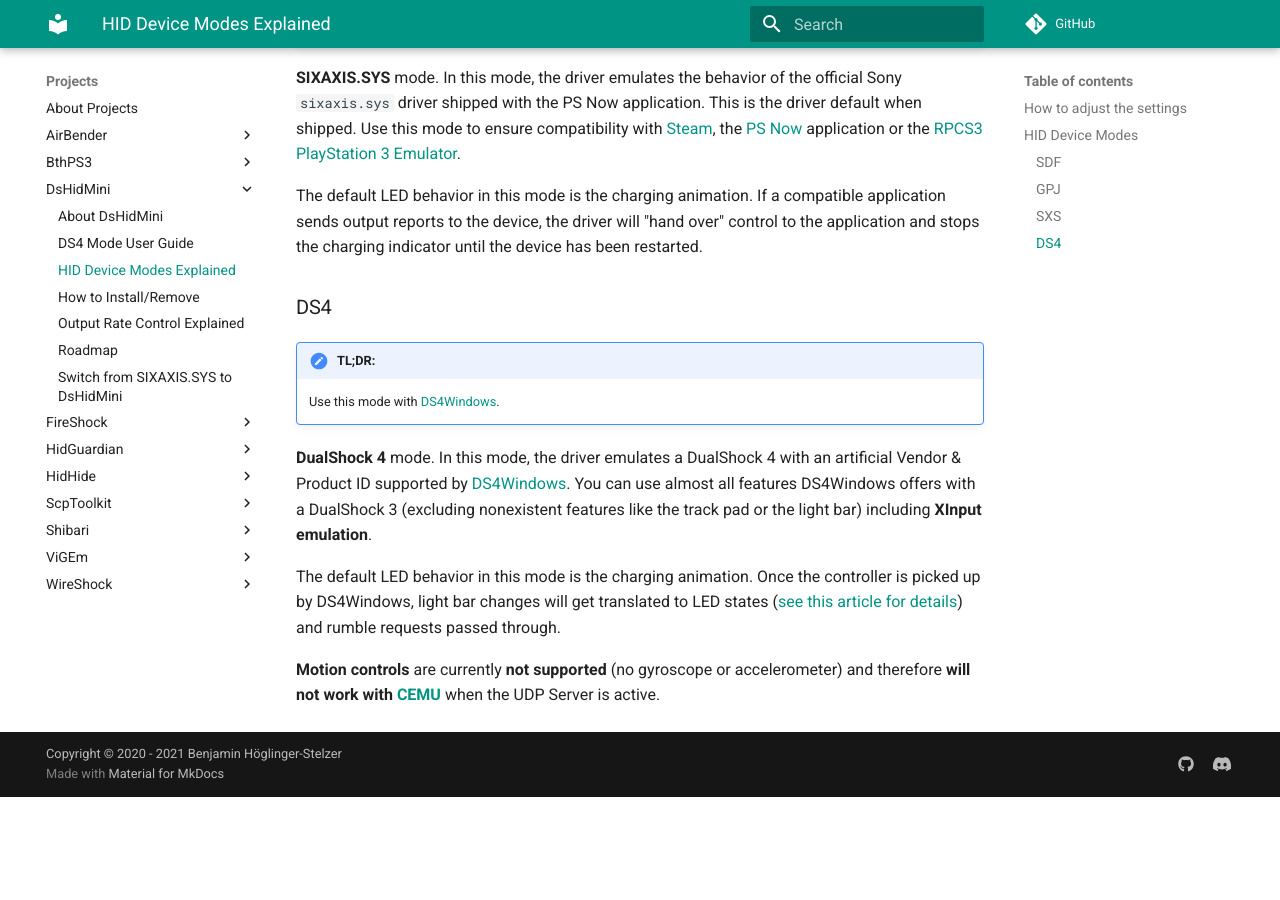
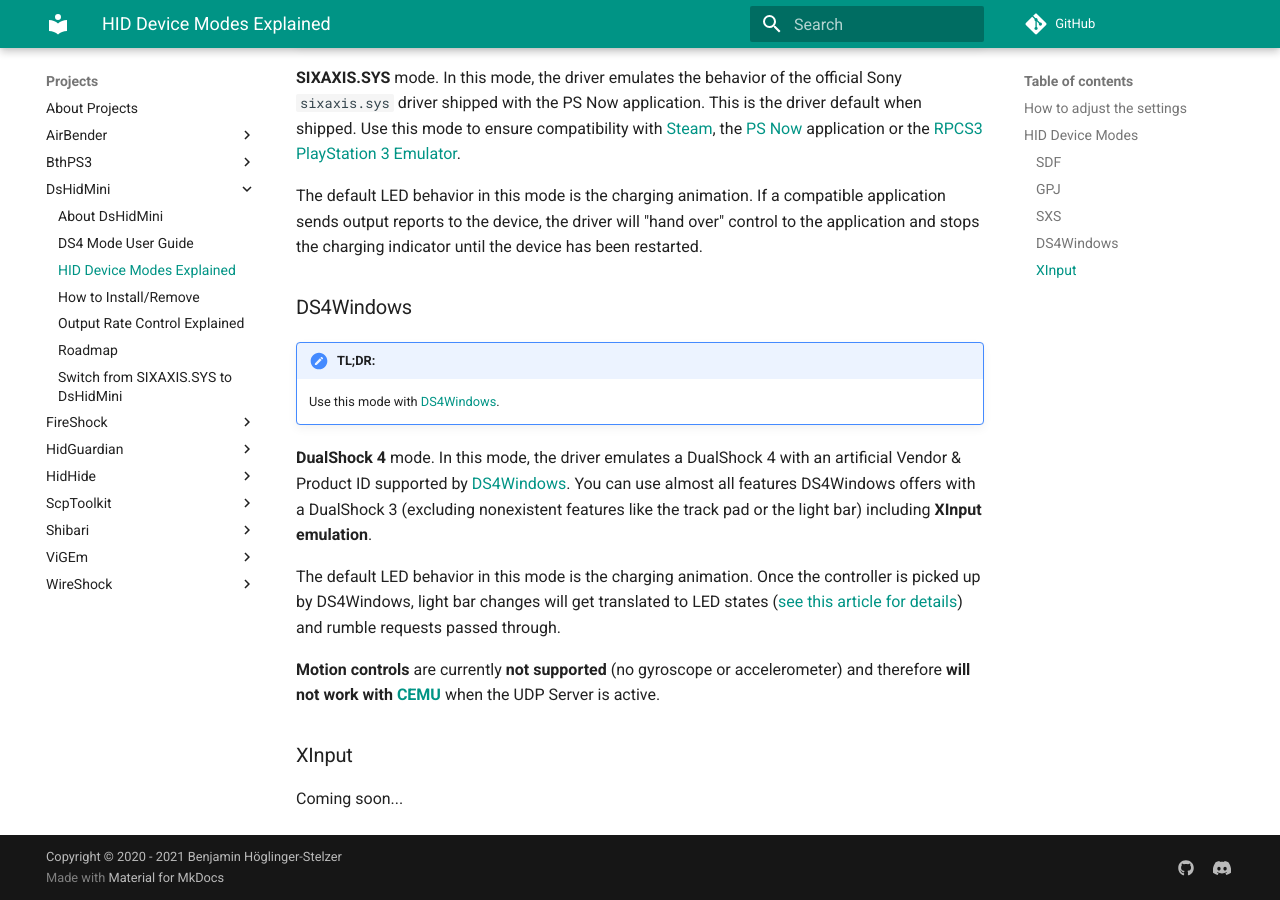
Before and after one commit to nefarius/ViGEm.github.io, an MkDocs documentation site: the page built from docs/projects/DsHidMini/HID-Device-Modes-Explained.md, in a window 1280 px wide and 900 px high, scrolled down 2507 px. Built offline with MkDocs 1.6.1 and Material for MkDocs 9.7.7, drawn with Linux system fonts in a browser that asks for light colours; comment, search, counter and statistics services are not loaded; before the commit the page ends 3304 px from its top, so only the background shows below that.

Commit message:
Updated DS4 mode name to DS4Windows

```diff
--- a/docs/projects/DsHidMini/HID-Device-Modes-Explained.md
+++ b/docs/projects/DsHidMini/HID-Device-Modes-Explained.md
@@ -49,7 +49,7 @@
 
 The default LED behavior in this mode is the charging animation. If a compatible application sends output reports to the device, the driver will "hand over" control to the application and stops the charging indicator until the device has been restarted.
 
-### DS4
+### DS4Windows
 
 !!! important "TL;DR:"
     Use this mode with [DS4Windows](https://github.com/Ryochan7/DS4Windows/).
@@ -59,3 +59,7 @@
 The default LED behavior in this mode is the charging animation. Once the controller is picked up by DS4Windows, light bar changes will get translated to LED states ([see this article for details](../DS4-Mode-User-Guide)) and rumble requests passed through.
 
 **Motion controls** are currently **not supported** (no gyroscope or accelerometer) and therefore **will not work with [CEMU](https://cemu.info/)** when the UDP Server is active.
+
+### XInput
+
+Coming soon...
```
